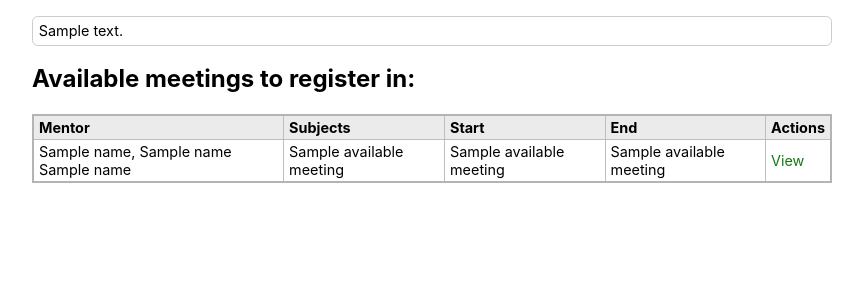
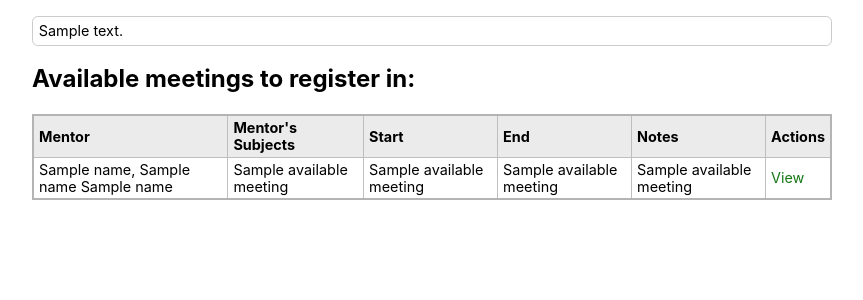
Before and after one commit to runxiyu/mentorweb, a Flask app: template templates/register.html in a window 1280 px wide. Shown: the part 74-374 px from the top of the page, without its empty margins (208-1071 px from the left). Run offline with Flask 3, Linux system fonts and the light colour scheme; the template is opened without the code that fills it: most values are stand-ins (such as "Sample title", 1, 10 or a date in 2020).

Commit message:
Add "notes" column to /register

```diff
--- a/server.py
+++ b/server.py
@@ -408,7 +408,7 @@ def register() -> Union[str, Response, werkzeugResponse]:
             datetime.fromtimestamp(i[3]).strftime("%c"),
         )
         for i in con.execute(
-            "SELECT mid, mentor, time_start, time_end FROM meetings WHERE mentor != ? AND coalesce(mentee, '') = '' AND time_end > ?",
+            "SELECT mid, mentor, time_start, time_end, notes FROM meetings WHERE mentor != ? AND coalesce(mentee, '') = '' AND time_end > ?",
             (username, time()),
         ).fetchall()
     ]
--- a/templates/register.html
+++ b/templates/register.html
@@ -33,9 +33,10 @@
 			<table>
 			<tr>
 				<th scope="col">Mentor</th>
-				<th scope="col">Subjects</th>
+				<th scope="col">Mentor's Subjects</th>
 				<th scope="col">Start</th>
 				<th scope="col">End</th>
+				<th scope="col">Notes</th>
 				<th scope="col">Actions</th>
 			</tr>
 			{% for i in available_meetings %}
@@ -44,6 +45,7 @@
 					<td>{{ i[2] }}</td>
 					<td>{{ i[3] }}</td>
 					<td>{{ i[4] }}</td>
+					<td>{{ i[5] }}</td>
 					<td>
 						<a href="/meeting/{{ i[0] }}">
 						View
@@ -53,7 +55,9 @@
 			{% endfor %}
 			</table>
 	{% else %}
-		There are no available meetings. 你们都太卷了，或者是，mentor 太少了……悲
+		<p>
+		There are no available meetings. 你们都太卷了，或者是，mentor 太少了……
+		</p>
 	{% endif %}
 </div>
 </body>
```
